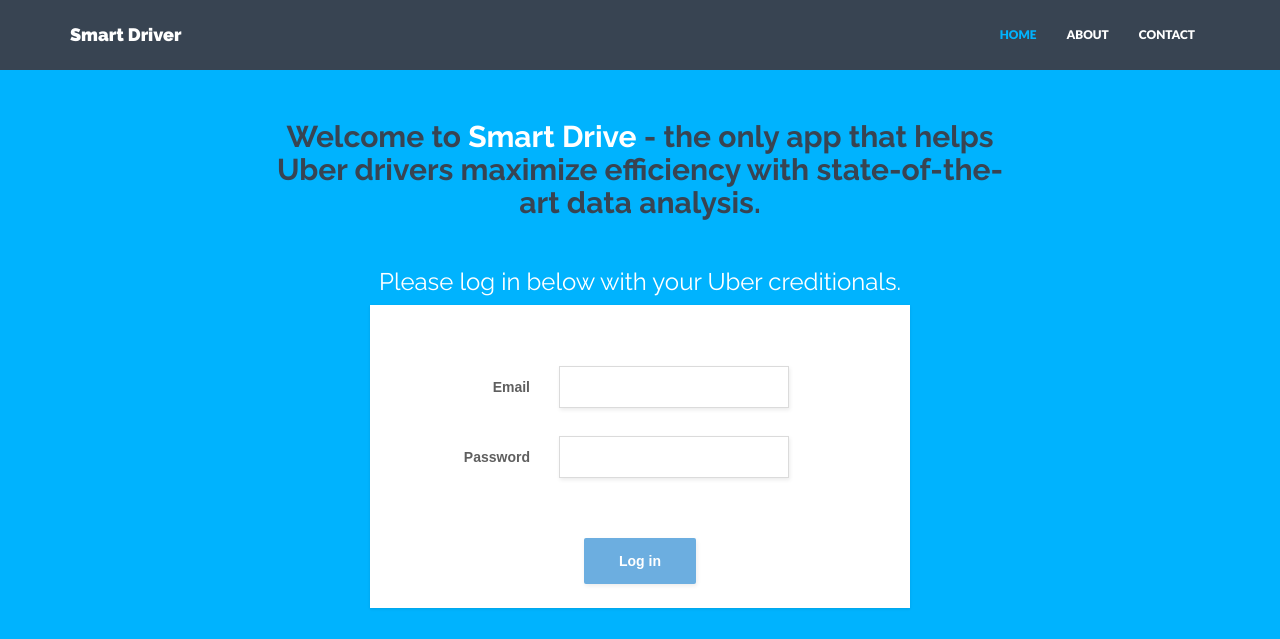
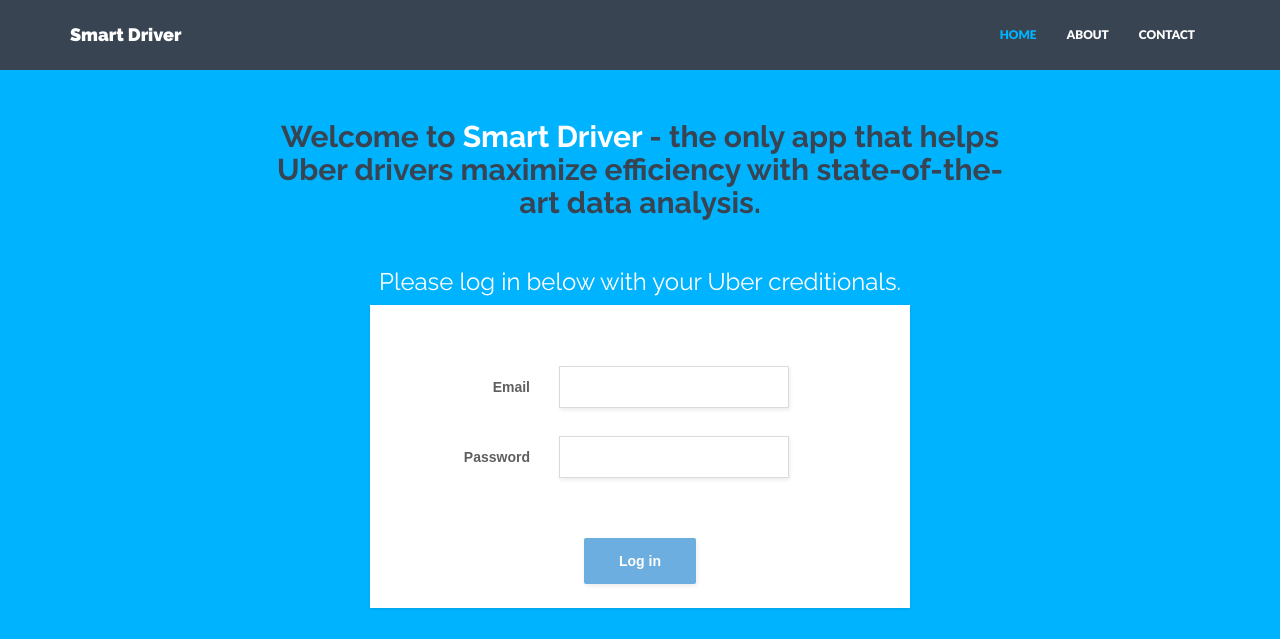
Before and after one commit to Smart-Driver/smart-driver-app, a Django app: page / in a window 1280 px wide. Shown: the top 639 px of the page. Run offline with Django 3.2, Linux system fonts and the light colour scheme; some libraries are stand-ins or nearby versions.

Commit message:
Typo fixes on main

```diff
--- a/smart_driver/driver_app/templates/driver_app/home.html
+++ b/smart_driver/driver_app/templates/driver_app/home.html
@@ -61,7 +61,7 @@
 	    <div class="container">
 			<div class="row">
 				<div class="col-lg-8 col-lg-offset-2">
-          <h2>Welcome to <span style="color:white;">Smart Drive</span> - the only app that helps
+          <h2>Welcome to <span style="color:white;">Smart Driver</span> - the only app that helps
               Uber drivers maximize efficiency with state-of-the-art data analysis.
           </h2>
         </br>
```
